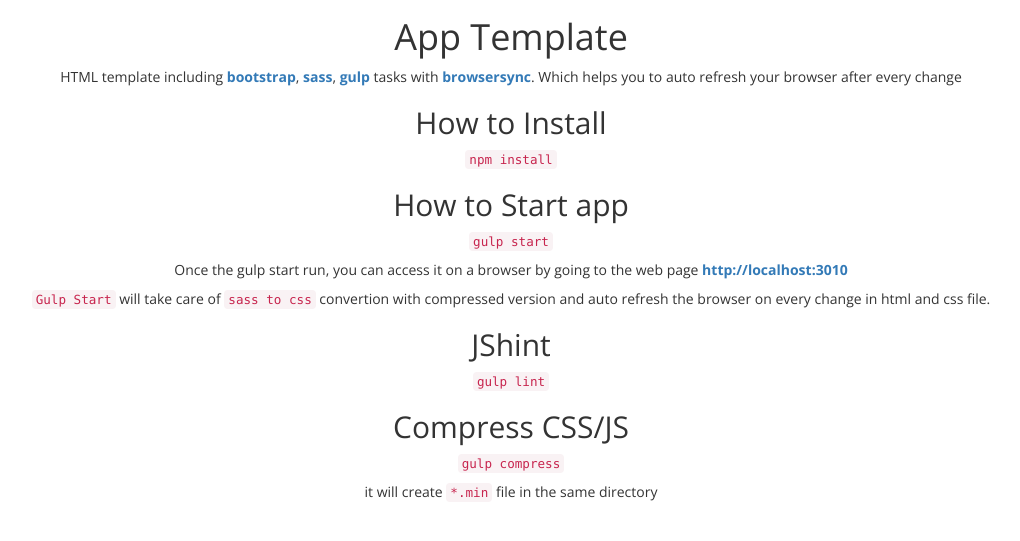
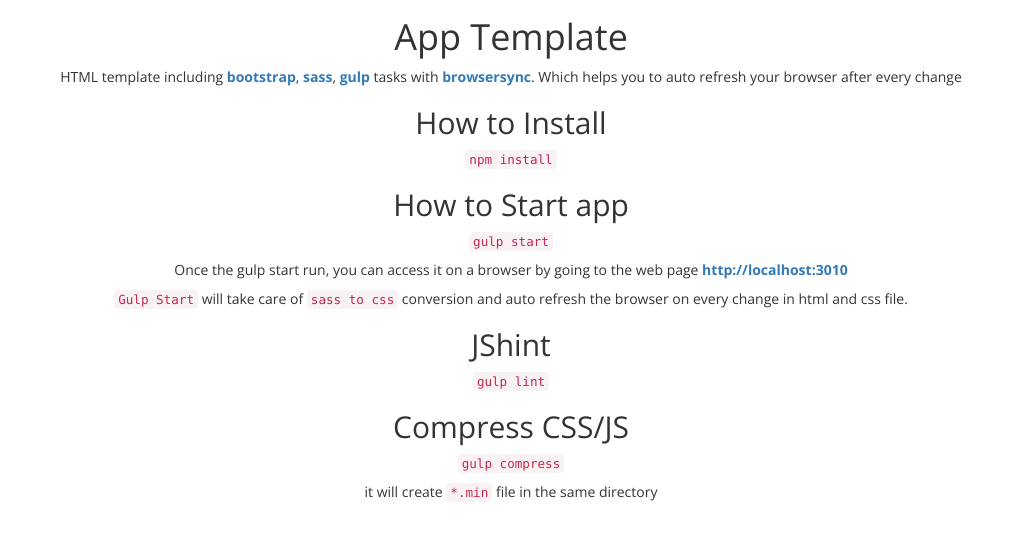
Before and after one commit to rakeshongithub/app-template, a website: page app/index.html in a window 1280 px wide. Shown: the part 101-642 px from the top of the page, without its empty margins (129-1149 px from the left). Drawn offline with nearby package versions, Linux system fonts and the light colour scheme.

Commit message:
updated README.md

```diff
--- a/app/index.html
+++ b/app/index.html
@@ -48,7 +48,7 @@
 
             <p>Once the gulp start run, you can access it on a browser by going to the web page <a
                     href="http://localhost:3010"><strong>http://localhost:3010</strong></a></p>
-            <p><code>Gulp Start</code> will take care of <code>sass to css</code> convertion with compressed version and auto refresh the browser on every change in html and css file.</p>
+            <p><code>Gulp Start</code> will take care of <code>sass to css</code> conversion and auto refresh the browser on every change in html and css file.</p>
 
 
             <h2>JShint</h2>
```
Also changed, not shown: README.md.
